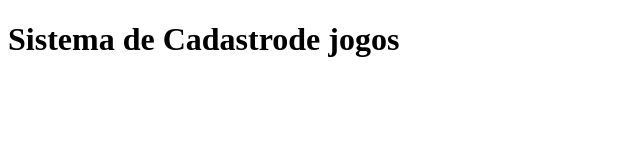
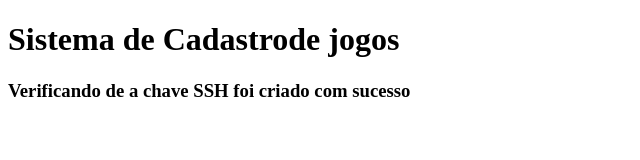
Before and after one commit to kaiqueribe/Aprendendo-Git-GitHub, a plain HTML site: page index.html in a window 1280 px wide. Shown: the whole page, without its empty margins (0-640 px from the left). Drawn offline with Linux system fonts and the light colour scheme.

Commit message:
Verificando se a chame SSH foi criada com sucesso

```diff
--- a/index.html
+++ b/index.html
@@ -8,6 +8,7 @@
 </head>
 <body>
     <h1>Sistema de Cadastrode jogos</h1>
+    <h3>Verificando de a chave SSH foi criado com sucesso</h3>
     <script src="app.js"></script>
 </body>
 </html>
```
